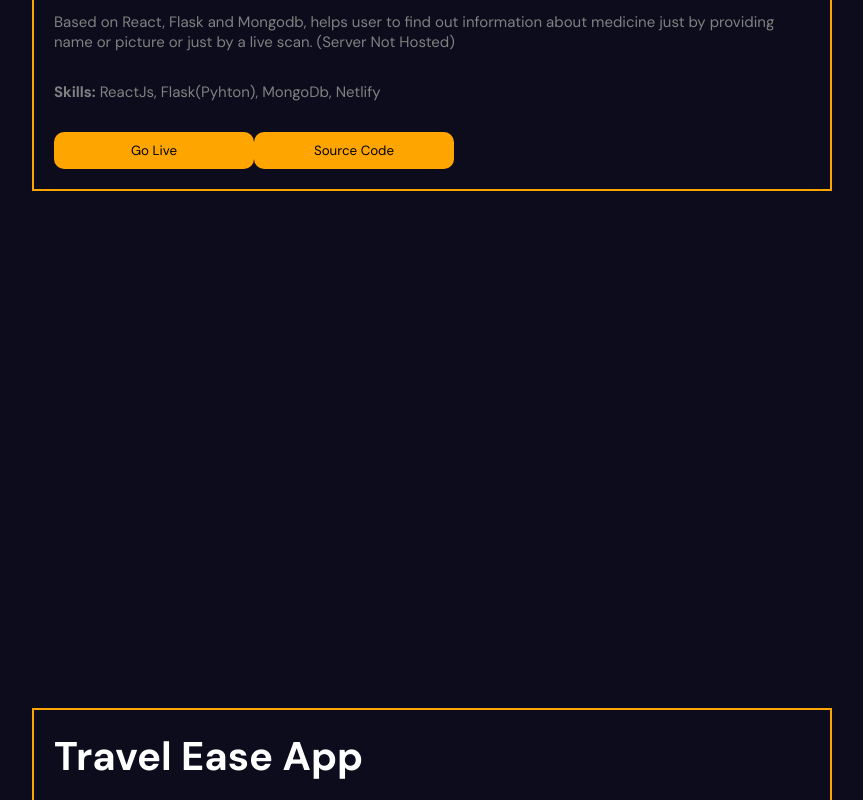
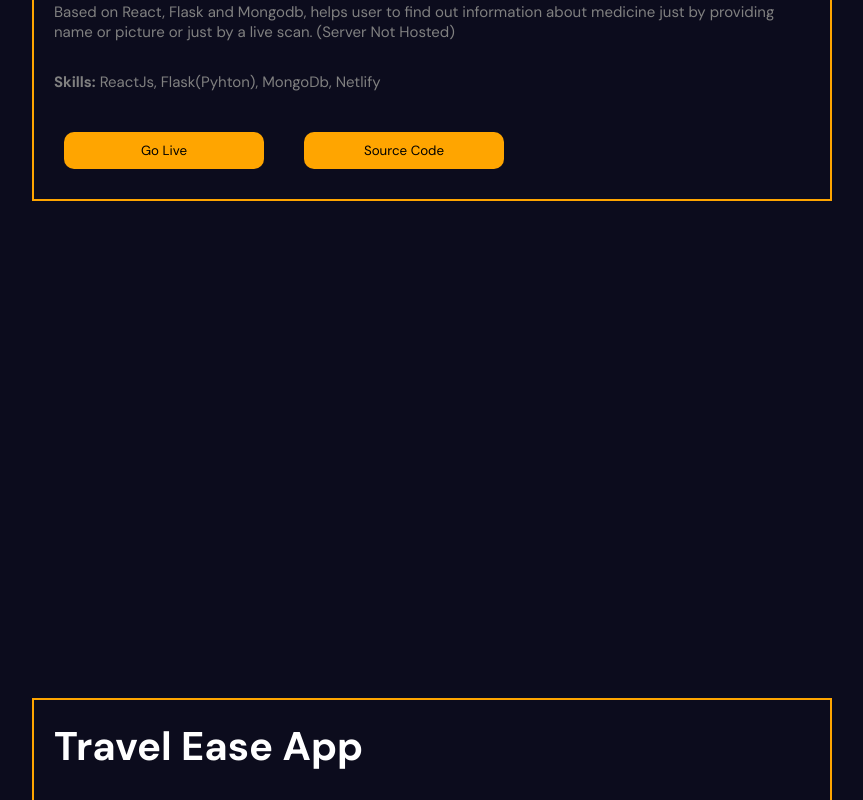
Before and after one commit to shazib24sr/portfolio, a React (Vite) app: page / in a window 1280 px wide. Shown: the part 3740-4540 px from the top of the page, without its empty margins (208-1071 px from the left). Built offline with nearby package versions, Linux system fonts and the light colour scheme.

Commit message:
Update portfolio.scss

```diff
--- a/src/components/portfolio/portfolio.scss
+++ b/src/components/portfolio/portfolio.scss
@@ -60,6 +60,10 @@
                 font-size: 15px;
             }
 
+           .buttons{
+
+                    margin: 10px;
+
                 button{
                     background-color: orange;
                     border: none;
@@ -67,6 +71,8 @@
                     padding: 10px;
                     width: 200px;
                     cursor: pointer;
+                    margin-right: 40px;
+                }
             }
         }
     }
```
Lines whose indentation alone changed are shown as unchanged.
